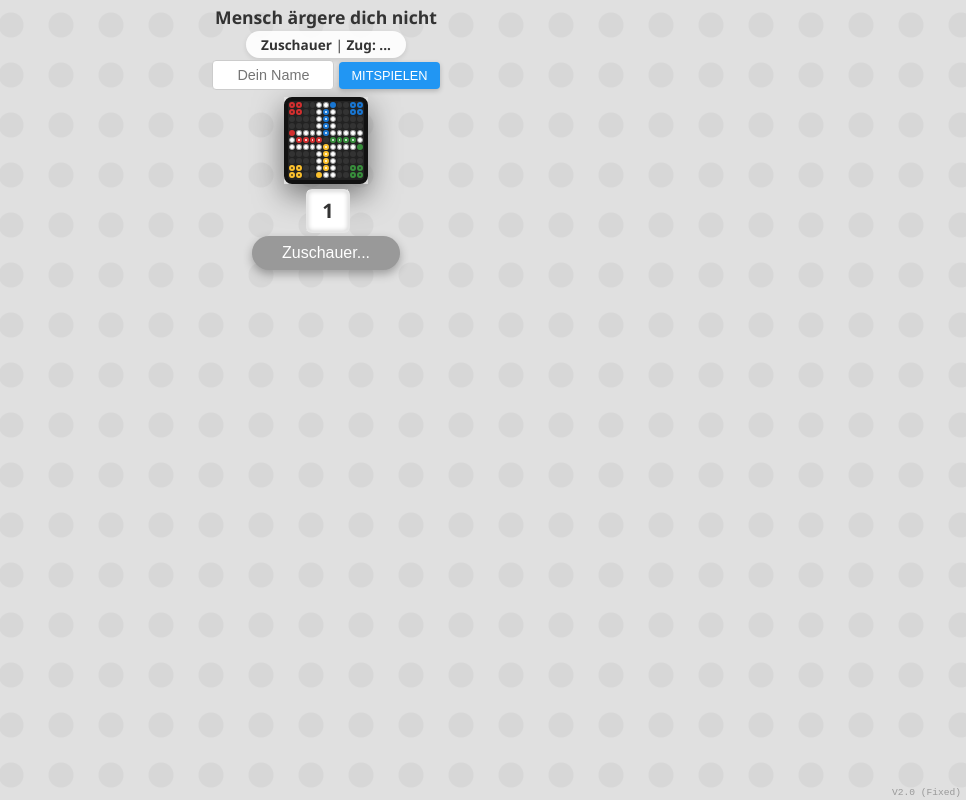
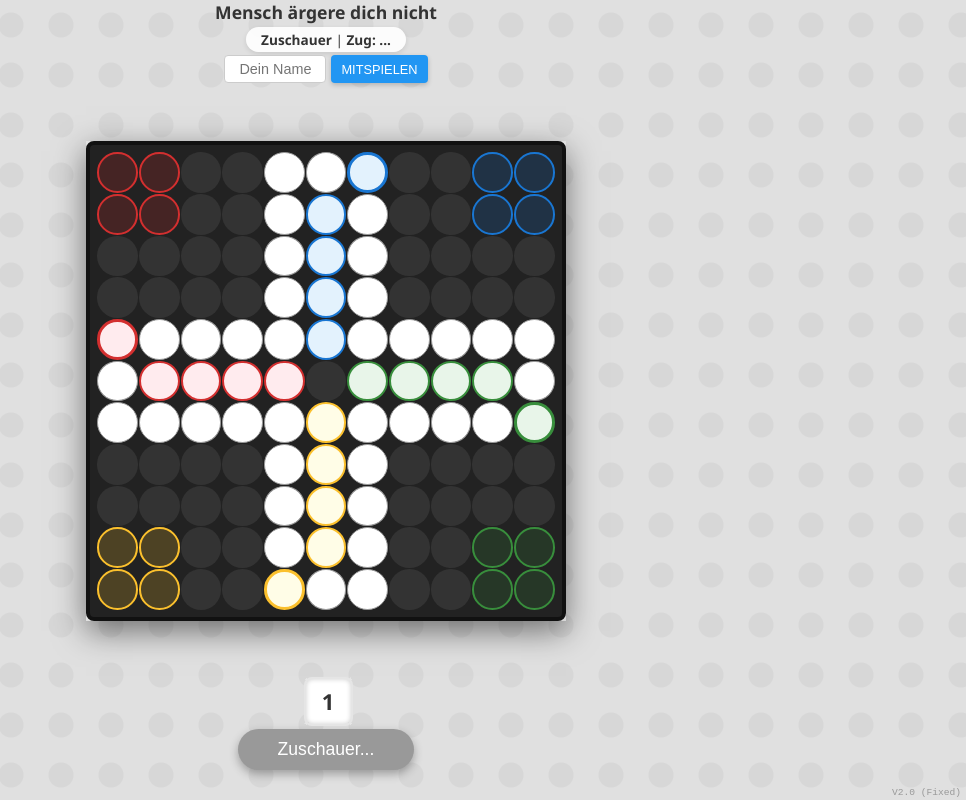
Before and after one commit to kaihar69/madn-game, a website: page public/index.html in a window 1280 px wide. Shown: the whole page, without its empty margins (314-1280 px from the left). Drawn offline with nearby package versions, Linux system fonts and the light colour scheme; no server answers.

Commit message:
Update style.css

```diff
--- a/public/style.css
+++ b/public/style.css
@@ -1,58 +1,81 @@
-/* GRUNDLAYOUT */
 body {
     font-family: 'Segoe UI', Tahoma, Geneva, Verdana, sans-serif;
     display: flex;
     flex-direction: column;
     align-items: center;
-    /* Flex-Start ist wichtig, damit JS die Elemente sauber stapeln kann */
-    justify-content: flex-start;
+    /* Verteilt den Platz: Oben Infos, Mitte Brett, Unten Würfel */
+    justify-content: space-between;
     color: #333;
     background-color: #e0e0e0;
     background-image: radial-gradient(circle, rgba(0,0,0,0.04) 12px, transparent 13px);
     background-size: 50px 50px;
     margin: 0; padding: 0;
-    overflow: hidden; /* Scrollbalken verboten */
+    overflow: hidden;
     height: 100dvh; width: 100vw;
     touch-action: manipulation;
 }
 
-/* HEADER BEREICH */
-h1 { margin: 5px 0 2px 0; font-size: 1.1rem; text-align: center; flex-shrink: 0; }
+/* OBERER BEREICH */
+.top-bar {
+    display: flex;
+    flex-direction: column;
+    align-items: center;
+    width: 100%;
+    padding-top: 5px;
+    flex-shrink: 0; /* Darf nicht kleiner werden */
+}
+
+h1 { margin: 0; font-size: 1.1rem; text-align: center; }
 
 #header-info {
-    font-size: 0.85rem; margin-bottom: 2px; background: rgba(255,255,255,0.9);
-    padding: 4px 15px; border-radius: 15px; box-shadow: 0 2px 5px rgba(0,0,0,0.1); z-index: 50; flex-shrink: 0;
+    font-size: 0.85rem; margin: 3px 0; background: rgba(255,255,255,0.9);
+    padding: 3px 15px; border-radius: 15px; box-shadow: 0 2px 5px rgba(0,0,0,0.1);
 }
 #turn-indicator { font-weight: bold; }
 #my-status { font-weight: bold; }
 .active-turn { color: #333; }
 
 #setup-controls {
-    display: flex; justify-content: center; align-items: center; gap: 5px;
-    margin-bottom: 2px; z-index: 50; flex-shrink: 0; flex-wrap: wrap; min-height: 30px;
+    display: flex; justify-content: center; gap: 5px; margin-bottom: 2px;
 }
-#playerNameInput { padding: 6px 10px; border-radius: 4px; border: 1px solid #ccc; font-size: 0.9rem; width: 100px; text-align: center; }
-.bot-btn, .invite-btn { background-color: #4CAF50; color: white; border: none; padding: 6px 12px; border-radius: 4px; cursor: pointer; font-size: 0.8rem; box-shadow: 0 2px 5px rgba(0,0,0,0.2); }
+#playerNameInput { padding: 5px; border-radius: 4px; border: 1px solid #ccc; font-size: 0.9rem; width: 90px; text-align: center; }
+.bot-btn, .invite-btn {
+    background-color: #4CAF50; color: white; border: none; padding: 6px 10px;
+    border-radius: 4px; cursor: pointer; font-size: 0.8rem; box-shadow: 0 2px 5px rgba(0,0,0,0.2);
+}
 .invite-btn { background-color: #2196F3; }
 
-/* BOARD CONTAINER (Größe wird von JS gesetzt!) */
+/* BOARD BEREICH (MITTIG) */
+.board-wrapper {
+    display: flex;
+    justify-content: center;
+    align-items: center;
+    width: 100%;
+    /* Das ist der Puffer, damit das Brett atmen kann */
+    flex-grow: 1;
+}
+
 .board-container {
     box-shadow: 0 10px 30px rgba(0,0,0,0.5);
-    /* Wichtig: Positionierung relative für die absolute Positionierung der Figuren */
+    /* DIE MAGISCHE FORMEL: */
+    /* Breite = 96% vom Bildschirm */
+    /* ABER: Niemals höher als 60% der Bildschirmhöhe (60vh), damit Platz für UI bleibt */
+    width: min(96vw, 60vh);
+    height: min(96vw, 60vh); /* Quadratisch */
+
+    max-width: 550px; /* Desktop Begrenzung */
+    max-height: 550px;
+
     position: relative;
-    /* Zentrieren */
-    margin: 5px auto;
-    /* JS setzt hier width und height */
 }
 
 #board {
     display: grid;
-    /* 11 gleich große Spalten/Reihen füllen den Container */
     grid-template-columns: repeat(11, 1fr);
     grid-template-rows: repeat(11, 1fr);
     gap: 1px;
     background-color: #222;
-    padding: 1.5%; /* Relatives Padding */
+    padding: 1.5%;
     border: 4px solid #111;
     border-radius: 8px;
     width: 100%; height: 100%;
@@ -61,7 +84,7 @@
 
 .cell { width: 100%; height: 100%; border-radius: 50%; position: relative; background-color: #333; box-sizing: border-box; }
 
-/* FARBEN & LOGIK */
+/* FARBEN */
 .path { background-color: white; border: 1px solid #999; }
 .start-field-red { background-color: #ffebee; border: 3px solid #d32f2f; }
 .start-field-blue { background-color: #e3f2fd; border: 3px solid #1976d2; }
@@ -86,34 +109,35 @@
 .piece::after { content: ''; width: 25%; height: 25%; background-color: rgba(0,0,0,0.6); border-radius: 50%; display: block; }
 .piece.red { background-color: #d32f2f; } .piece.blue { background-color: #1976d2; } .piece.green { background-color: #388e3c; } .piece.yellow { background-color: #fbc02d; }
 
-/* CONTROLS (Fixiert am Boden oder berechnet) */
+/* UNTERER BEREICH (Steuerung) */
 .controls {
     display: flex; flex-direction: column; align-items: center; gap: 5px;
-    width: 100%; z-index: 20; flex-shrink: 0;
-    /* JS kann hier margin-top setzen */
+    width: 100%; z-index: 20;
+    padding-bottom: 30px; /* Platz für Log */
+    flex-shrink: 0;
 }
 
 button#rollBtn {
-    padding: 8px 30px; font-size: 1rem; cursor: pointer; background-color: #333;
-    color: white; border: none; border-radius: 25px; box-shadow: 0 4px 10px rgba(0,0,0,0.3); min-width: 140px;
+    padding: 10px 40px; font-size: 1.1rem; cursor: pointer; background-color: #333;
+    color: white; border: none; border-radius: 25px; box-shadow: 0 4px 10px rgba(0,0,0,0.3); min-width: 160px;
 }
 button:disabled { background-color: #999 !important; }
 
 #log-container {
     height: 25px; color: #d32f2f; font-weight: bold; text-align: center;
-    font-size: 0.9rem; width: 100%; text-shadow: 0 0 5px rgba(255,255,255,0.8); z-index: 100;
+    font-size: 0.9rem; position: absolute; bottom: 5px; width: 100%; pointer-events: none;
+    text-shadow: 0 0 5px rgba(255,255,255,0.8); z-index: 100;
 }
 #version-tag { position: fixed; bottom: 2px; right: 5px; font-size: 0.6rem; color: #999; font-family: monospace; pointer-events: none; z-index: 100; }
 
-/* 3D WÜRFEL (Slightly smaller default) */
-.scene { width: 40px; height: 40px; perspective: 400px; margin-bottom: 2px; }
-.cube { width: 40px; height: 40px; position: relative; transform-style: preserve-3d; transform: translateZ(-20px); transition: transform 0.6s ease-out; }
-.cube__face { position: absolute; width: 40px; height: 40px; border: 2px solid rgba(0,0,0,0.1); line-height: 40px; font-size: 20px; font-weight: bold; text-align: center; border-radius: 6px; box-shadow: inset 0 0 5px rgba(0,0,0,0.2); background: white; color: #333; }
+.scene { width: 45px; height: 45px; perspective: 400px; margin-bottom: 2px; }
+.cube { width: 45px; height: 45px; position: relative; transform-style: preserve-3d; transform: translateZ(-22.5px); transition: transform 0.6s ease-out; }
+.cube__face { position: absolute; width: 45px; height: 45px; border: 2px solid rgba(0,0,0,0.1); line-height: 45px; font-size: 22px; font-weight: bold; text-align: center; border-radius: 8px; box-shadow: inset 0 0 5px rgba(0,0,0,0.2); background: white; color: #333; }
 .cube.red .cube__face { background: #d32f2f; color: white; border-color: #b71c1c; }
 .cube.blue .cube__face { background: #1976d2; color: white; border-color: #0d47a1; }
 .cube.green .cube__face { background: #388e3c; color: white; border-color: #1b5e20; }
 .cube.yellow .cube__face { background: #fbc02d; color: #333; border-color: #f57f17; }
-.cube__face--1 { transform: rotateY(0deg) translateZ(20px); } .cube__face--2 { transform: rotateY(90deg) translateZ(20px); } .cube__face--3 { transform: rotateY(180deg) translateZ(20px); } .cube__face--4 { transform: rotateY(-90deg) translateZ(20px); } .cube__face--5 { transform: rotateX(90deg) translateZ(20px); } .cube__face--6 { transform: rotateX(-90deg) translateZ(20px); }
-.cube.show-1 { transform: translateZ(-20px) rotateY(0deg); } .cube.show-2 { transform: translateZ(-20px) rotateY(-90deg); } .cube.show-3 { transform: translateZ(-20px) rotateY(-180deg); } .cube.show-4 { transform: translateZ(-20px) rotateY(90deg); } .cube.show-5 { transform: translateZ(-20px) rotateX(-90deg); } .cube.show-6 { transform: translateZ(-20px) rotateX(90deg); }
+.cube__face--1 { transform: rotateY(0deg) translateZ(22.5px); } .cube__face--2 { transform: rotateY(90deg) translateZ(22.5px); } .cube__face--3 { transform: rotateY(180deg) translateZ(22.5px); } .cube__face--4 { transform: rotateY(-90deg) translateZ(22.5px); } .cube__face--5 { transform: rotateX(90deg) translateZ(22.5px); } .cube__face--6 { transform: rotateX(-90deg) translateZ(22.5px); }
+.cube.show-1 { transform: translateZ(-22.5px) rotateY(0deg); } .cube.show-2 { transform: translateZ(-22.5px) rotateY(-90deg); } .cube.show-3 { transform: translateZ(-22.5px) rotateY(-180deg); } .cube.show-4 { transform: translateZ(-22.5px) rotateY(90deg); } .cube.show-5 { transform: translateZ(-22.5px) rotateX(-90deg); } .cube.show-6 { transform: translateZ(-22.5px) rotateX(90deg); }
 .cube.rolling { animation: tumble 0.4s infinite linear; }
 @keyframes tumble { 0% { transform: rotateX(0) rotateY(0) rotateZ(0); } 100% { transform: rotateX(360deg) rotateY(720deg) rotateZ(360deg); } }
```
